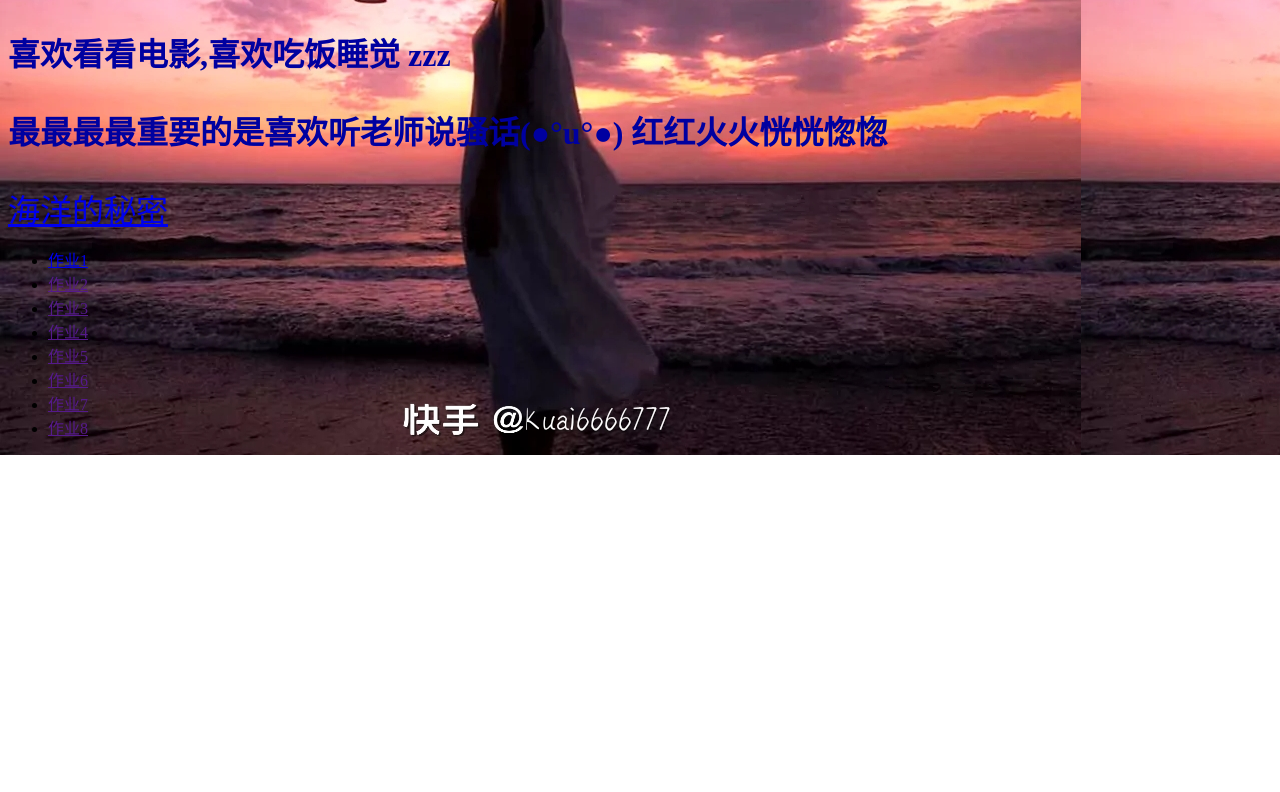
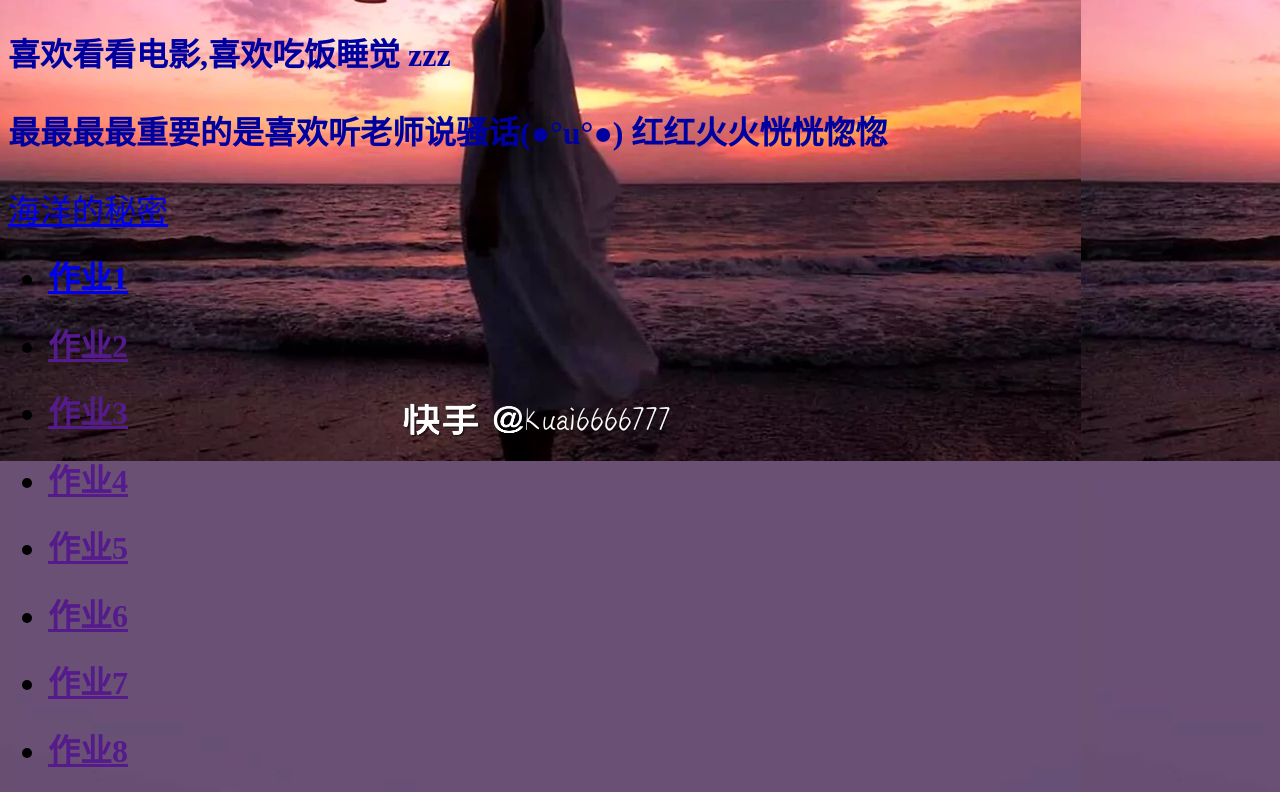
Before and after one commit to 774198992/html, a plain HTML site: page index.html in a window 1280 px wide. Shown: the part 1458-2250 px from the top of the page. Before the commit the page ends 1913 px from the top, so only its background shows below. Drawn offline with Linux system fonts and the light colour scheme.

Commit message:
Update index.html

```diff
--- a/index.html
+++ b/index.html
@@ -27,14 +27,14 @@
     <a href="https://www.bilibili.com/video/BV1ma4y157v9">海洋的秘密</a></font>
 
     <ul>
-        <li><a href="zy01.html"target="_blank">作业1</a></li>
-        <li><a href="">作业2</a></li>
-        <li><a href="">作业3</a></li>
-        <li><a href="">作业4</a></li>
-        <li><a href="">作业5</a></li>
-        <li><a href="">作业6</a></li>
-        <li><a href="">作业7</a></li>
-        <li><a href="">作业8</a></li>
+        <h1><li><a href="zy01.html"target="_blank">作业1</a></li></h1>
+        <h1><li><a href="">作业2</a></li></h1>
+        <h1><li><a href="">作业3</a></li></h1>
+        <h1><li><a href="">作业4</a></li></h1>
+        <h1><li><a href="">作业5</a></li></h1>
+        <h1><li><a href="">作业6</a></li></h1>
+        <h1><li><a href="">作业7</a></li></h1>
+        <h1><li><a href="">作业8</a></li></h1>
 
     </ul>
 
```
